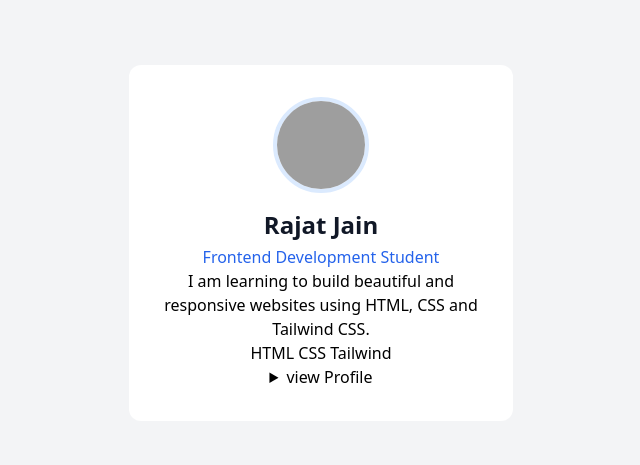
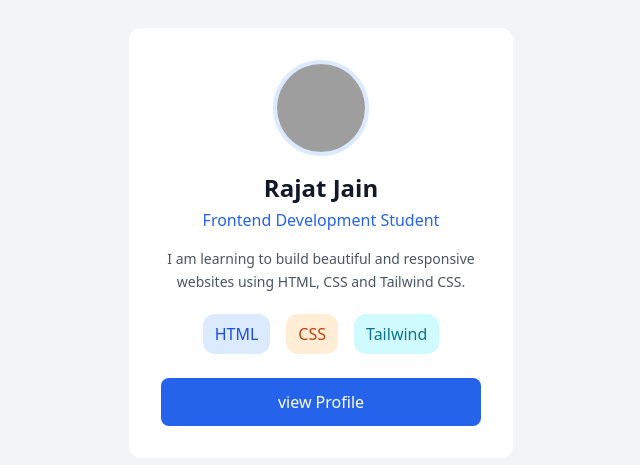
Before and after one commit to rajatDevX/sectionE, a plain HTML site: page index33.html in a window 1280 px wide. Shown: the part 157-622 px from the top of the page, without its empty margins (319-959 px from the left). Drawn offline with nearby package versions, Linux system fonts and the light colour scheme; grey boxes are pictures that could not be loaded.

Commit message:
7 sep second commit

```diff
--- a/index33.html
+++ b/index33.html
@@ -1,31 +1,34 @@
-<!DOCTYPE html>
+<!doctype html>
 <html lang="en">
   <head>
-    <meta charset="UTF-8">
-    <meta name="viewport" content="width=device-width, initial-scale=1.0">
+    <meta charset="UTF-8" />
+    <meta name="viewport" content="width=device-width, initial-scale=1.0" />
     <title>Student Card</title>
     <script src="https://cdn.tailwindcss.com"></script>
   </head>
   <body class="min-h-screen bg-gray-100 flex justify-center items-center">
     <main class="w-full max-w-sm bg-white rounded-xl p-8 text-center">
-        <img class="w-24 h-24 object-cover object-[20%_30%] mx-auto rounded-full border-4 border-blue-100" src="pic1.png" alt="Profile-pic">
+      <img
+        class="w-24 h-24 object-cover object-center mx-auto rounded-full border-4 border-blue-100"
+        src="pic1.png"
+        alt="Profile-pic"
+      />
       <h2 class="font-bold text-gray-900 mt-4 text-2xl">Rajat Jain</h2>
       <p class="font-medium mt-1 text-blue-600">Frontend Development Student</p>
-        <p>I am learning to build beautiful and responsive websites using HTML, CSS and Tailwind CSS.</p>
-        <div>
-            <span>HTML</span>
-            <span>CSS</span>
-            <span>Tailwind</span>
+      <p class="leading-relaxed text-gray-600 text-sm mt-4">
+        I am learning to build beautiful and responsive websites using HTML, CSS
+        and Tailwind CSS.
+      </p>
+      <div class="flex justify-center gap-4 mt-5 flex-wrap">
+        <span class="bg-blue-100 text-blue-700 rounded-xl px-3 py-2">HTML</span>
+        <span class="bg-orange-100 text-orange-700 rounded-xl px-3 py-2">CSS</span>
+        <span class="bg-cyan-100 text-cyan-700 rounded-xl px-3 py-2">Tailwind</span>
       </div>
 
-            <details>
-                <summary>
-                    view Profile
-                </summary>
-                My goal is to create five responsive projects this semester.
+      <details class="mt-6">
+        <summary class="bg-blue-600 text-white list-none rounded-lg px-4 py-3 hover:bg-blue-700 transition-colors duration-300 font-medium">view Profile</summary>
+        <p class="mt-4 text-gray-600 text-sm">My goal is to create five responsive projects this semester.</p>
       </details>
-
     </main>
-
   </body>
 </html>
```
Lines whose indentation alone changed are shown as unchanged.
